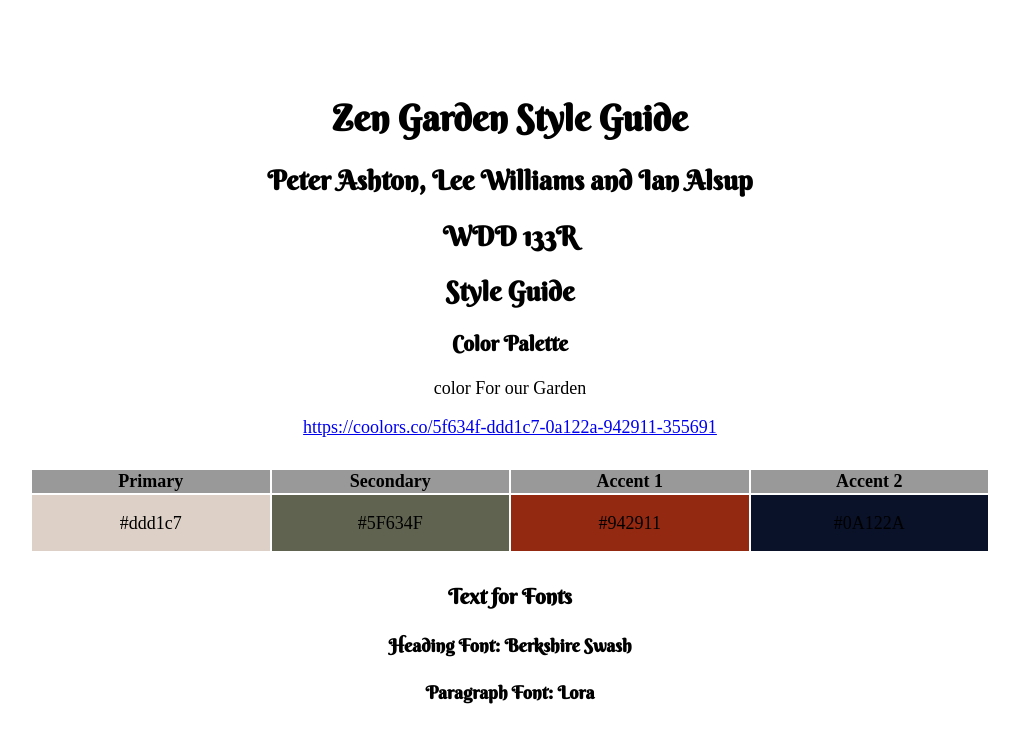
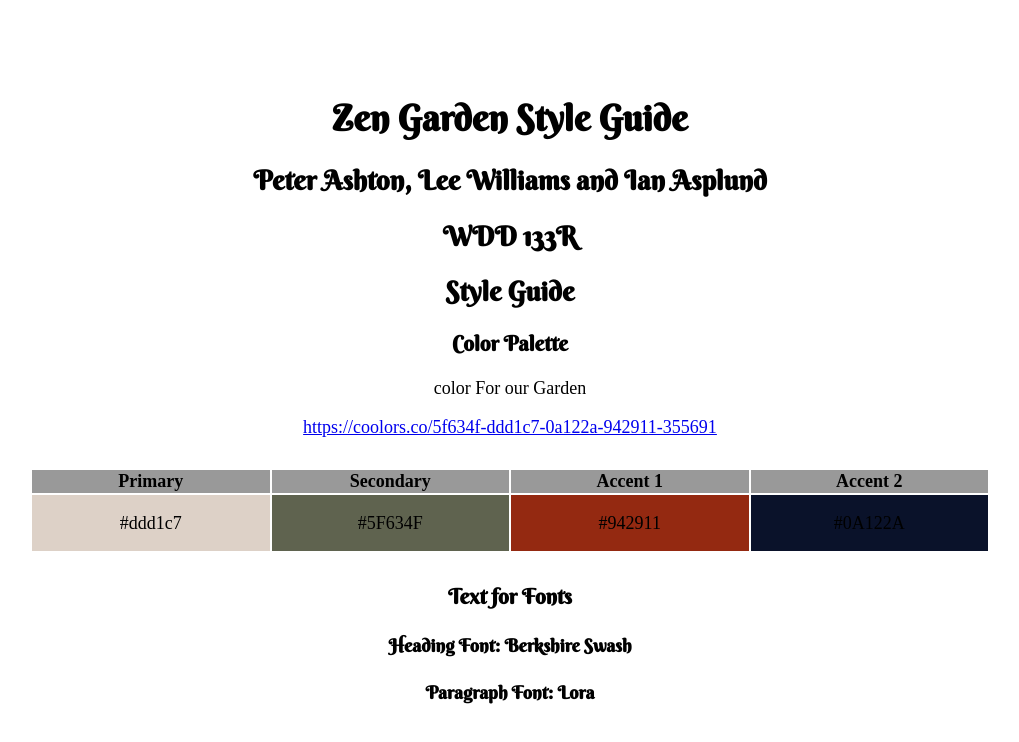
Before and after one commit to blindman17/WDD-133R-Zen-Garden-Group-10-, a plain HTML site: page index.html in a window 1280 px wide. Shown: the whole page, without its empty margins (130-1149 px from the left). Drawn offline with Linux system fonts and the light colour scheme.

Commit message:
Update index.html

```diff
--- a/index.html
+++ b/index.html
@@ -11,7 +11,7 @@
 <body>
   <header>
     <h1>Zen Garden Style Guide </h1>
-    <h2>Peter Ashton, Lee Williams and Ian Alsup</h2>
+    <h2>Peter Ashton, Lee Williams and Ian Asplund</h2>
     <h2>WDD 133R</h2>
 
   </header>
```
